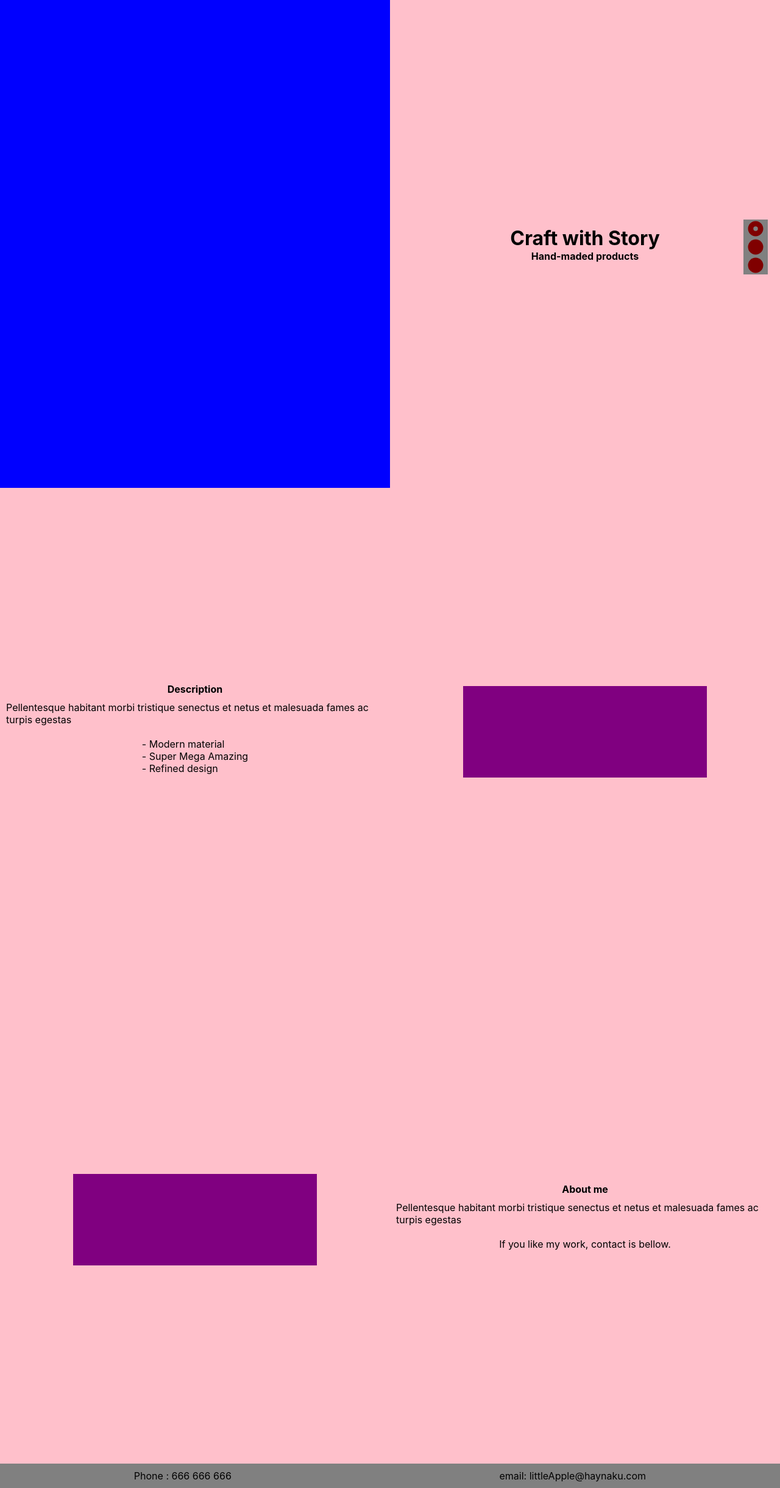
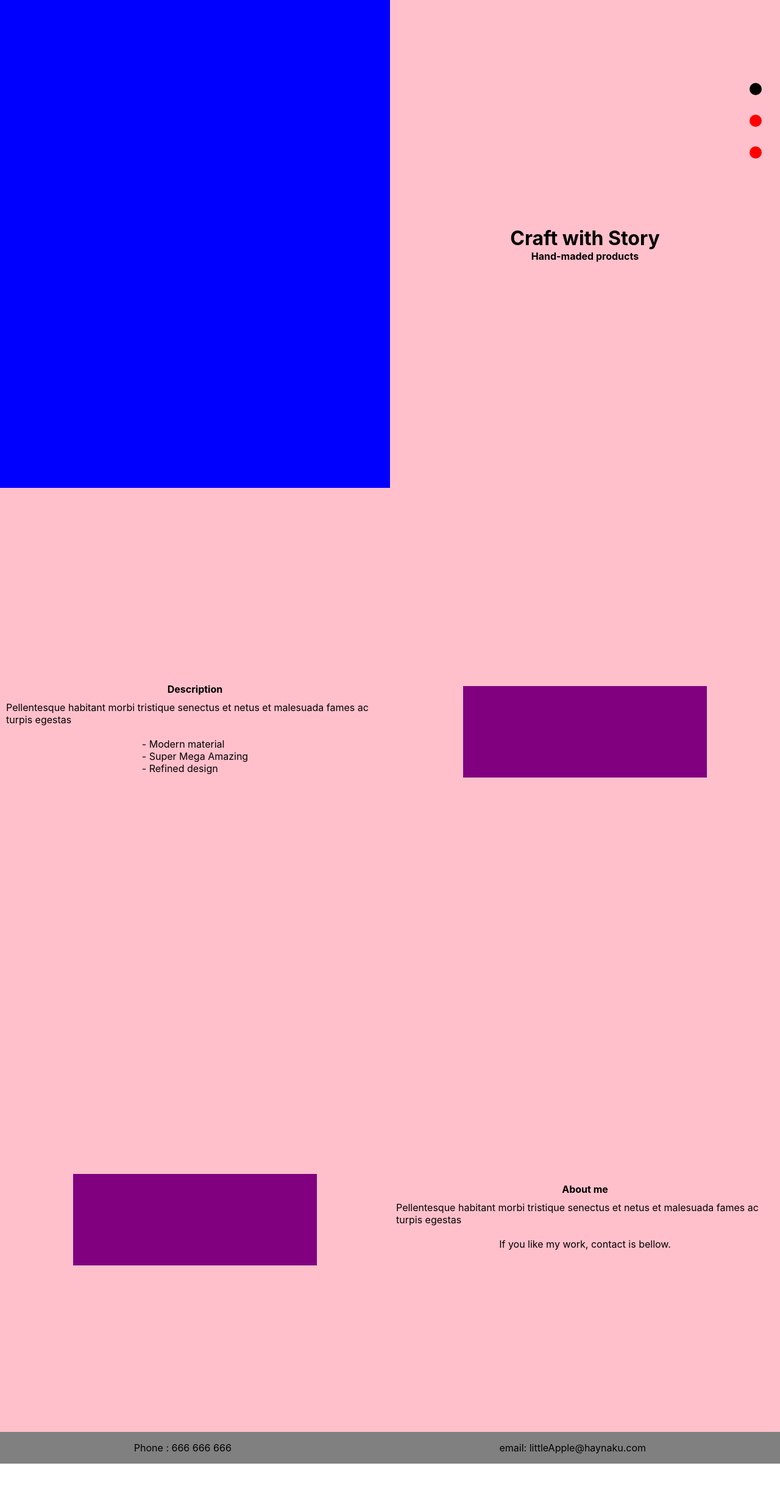
Before and after one commit to GarrettGrim111/handcrafts, a Next.js app: page / in a window 1280 px wide. Shown: the whole page at 61% size. After the commit the page ends 2400 px from the top, so only its background shows below. Built offline with nearby package versions, Linux system fonts and the light colour scheme.

Commit message:
fixed navigation without icons, css changes

```diff
--- a/components/footer.jsx
+++ b/components/footer.jsx
@@ -1,23 +1,24 @@
 import styled from "styled-components";
-import { Text } from "../styles/utils";
+// import { Text } from "styles/utils";
 
 const Footer = () => {
   return (
-    <FooterHolder>
+    <Container>
       <span>Phone : 666 666 666</span>
       <span>email: littleApple@haynaku.com</span>
-    </FooterHolder>
+    </Container>
   );
 };
 
-const FooterHolder = styled.div`
+const Container = styled.footer`
   width: 100%;
-  height: 2.5rem;
+
   background-color: grey;
   display: flex;
   justify-content: space-around;
-
-  align-items: center;
+  position: absolute;
+  bottom: 0;
+  padding: 1rem 0;
 
   @media (max-width: 800px) {
     justify-content: center;
--- /dev/null
+++ b/components/navigation.jsx
@@ -0,0 +1,64 @@
+import { RiRecordCircleFill, RiCheckboxBlankCircleFill } from "react-icons/ri";
+import styled from "styled-components";
+
+import { useRouter } from "next/router";
+import Link from "next/link";
+
+// import Link from 'next/link'
+
+// export default ({ href, children }) => {
+//   const router = useRouter()
+
+//   let className = children.props.className || ''
+//   if (router.pathname === href) {
+//     className = `${className} selected`
+//   }
+
+//   return <Link href={href}>{React.cloneElement(children, { className })}</Link>
+// }
+
+const Navigation = () => {
+  const pathname = useRouter().asPath;
+
+  return (
+    <Holder>
+      <Link href="/#intro" passHref>
+        <MenuItem pathname={pathname} name="/#intro" />
+      </Link>
+      <Link href="/#product" passHref>
+        <MenuItem pathname={pathname} name="/#product" />
+      </Link>
+      <Link href="/#contact" passHref>
+        <MenuItem pathname={pathname} name="/#contact" />
+      </Link>
+    </Holder>
+  );
+};
+
+const Holder = styled.nav`
+  display: flex;
+  justify-content: space-between;
+  align-items: center;
+  flex-direction: column;
+  color: maroon;
+  width: 40px;
+  font-size: 30px;
+  position: fixed;
+  right: 20px;
+  top: 15vh;
+
+  z-index: 5;
+`;
+
+const MenuItem = styled.a`
+  border-radius: 100%;
+  margin: 1rem 0;
+  width: 20px;
+  height: 20px;
+  background-color: ${({ pathname, name }) =>
+    (name === "/#intro" && pathname === "/") || pathname === name
+      ? "black"
+      : "red"};
+`;
+
+export default Navigation;
--- a/components/router.jsx
+++ /dev/null
@@ -1,30 +0,0 @@
-import { RiRecordCircleFill, RiCheckboxBlankCircleFill } from "react-icons/ri";
-import styled from "styled-components";
-
-const Router = () => {
-  return (
-    <Holder>
-      <RiRecordCircleFill />
-      <RiCheckboxBlankCircleFill />
-      <RiCheckboxBlankCircleFill />
-    </Holder>
-  );
-};
-
-const Holder = styled.footer`
-  background-color: grey;
-  display: flex;
-  justify-content: space-between;
-  align-items: center;
-  flex-direction: column;
-  color: maroon;
-  width: 40px;
-  font-size: 30px;
-  position: fixed;
-  right: 0;
-  top: 45vh;
-  margin-right: 20px;
-  z-index: 5;
-`;
-
-export default Router;
--- /dev/null
+++ b/jsconfig.json
@@ -0,0 +1,5 @@
+{
+  "compilerOptions": {
+    "baseUrl": "."
+  }
+}
--- a/pages/_app.js
+++ b/pages/_app.js
@@ -1,12 +1,12 @@
-import { GlobalStyle } from "../styles/global-styles";
-import Footer from "./../components/footer";
+import { GlobalStyle } from "styles/global-styles";
+
 
 function MyApp({ Component, pageProps }) {
   return (
     <>
       <GlobalStyle />
       <Component {...pageProps} />
-      <Footer />
+
     </>
   );
 }
--- a/pages/api/hello.js
+++ /dev/null
@@ -1,6 +0,0 @@
-// Next.js API route support: https://nextjs.org/docs/api-routes/introduction
-
-export default (req, res) => {
-  res.statusCode = 200
-  res.json({ name: 'John Doe' })
-}
--- a/pages/index.js
+++ b/pages/index.js
@@ -2,16 +2,16 @@ import Head from "next/head";
 import styled from "styled-components";
 import {
   Wrapper,
-  WorkPlace1,
-  WorkPlace2,
-  WorkPlace3,
+  WorkPlace,
   Holder,
   Title,
   Subtitle,
   Text,
   Picture,
-} from "../styles/utils";
-import Router from "./../components/router";
+  // Container,
+} from "styles/utils";
+import Navigation from "components/navigation";
+import Footer from "components/footer";
 
 export default function Home() {
   return (
@@ -21,14 +21,15 @@ export default function Home() {
         <link rel="icon" href="/favicon.ico" />
       </Head>
       <Wrapper>
-        <WorkPlace1>
+        <WorkPlace id="intro">
           <Holder>
             <Title>Craft with Story</Title>
             <Subtitle>Hand-maded products</Subtitle>
           </Holder>
-          <Router />
-        </WorkPlace1>
-        <WorkPlace2>
+          <Navigation />
+        </WorkPlace>
+
+        <WorkPlace left id="product">
           <Holder>
             <Subtitle>Description</Subtitle>
             <Text>
@@ -43,9 +44,9 @@ export default function Home() {
           <Holder>
             <Picture />
           </Holder>
-        </WorkPlace2>
+        </WorkPlace>
 
-        <WorkPlace3>
+        <WorkPlace id="contact">
           <Holder>
             <Picture />
           </Holder>
@@ -57,14 +58,12 @@ export default function Home() {
             </Text>
             <Text>If you like my work, contact is bellow.</Text>
           </Holder>
-        </WorkPlace3>
+        </WorkPlace>
+        <Footer />
       </Wrapper>
-
     </div>
   );
 }
-
-
 
 // const Footer = styled.footer``;
 // const Footer = styled.footer``;
--- a/styles/global-styles.js
+++ b/styles/global-styles.js
@@ -11,8 +11,14 @@ body {
     min-height: 100vh;
   font-family: -apple-system, BlinkMacSystemFont, Segoe UI, Roboto, Oxygen,
     Ubuntu, Cantarell, Fira Sans, Droid Sans, Helvetica Neue, sans-serif;
+    overflow: hidden;
 
 }
+
+html {
+          scroll-behavior: smooth;
+        }
+
 
 a {
   color: inherit;
--- a/styles/utils.js
+++ b/styles/utils.js
@@ -14,46 +14,18 @@ export const Wrapper = styled.div`
   position: relative;
 `;
 
-export const WorkPlace1 = styled.div`
+export const WorkPlace = styled.div`
   display: flex;
-  justify-content: flex-start;
-  align-items: flex-end;
+
+  justify-content: ${({ left }) => (left ? "flex-start" : "flex-end")};
   min-height: 100vh;
   width: 100%;
-  /* margin: 0 auto; */
-  max-width: 1900px;
-
   background-color: blue;
-
-  flex-direction: column;
-  position: relative;
-`;
-export const WorkPlace2 = styled.div`
-  display: flex;
-  justify-content: space-between;
-  min-height: 100vh;
-  width: 100%;
-
-  max-width: 1900px;
-
-  background-color: green;
-
-  position: relative;
-`;
-export const WorkPlace3 = styled.div`
-  display: flex;
-  justify-content: space-between;
-  min-height: 100vh;
-  width: 100%;
-
-  max-width: 1900px;
-
-  background-color: green;
-
-  position: relative;
 `;
 
-export const Holder = styled.footer`
+
+
+export const Holder = styled.div`
   background-color: pink;
   display: flex;
   justify-content: center;
@@ -62,6 +34,10 @@ export const Holder = styled.footer`
   width: 50%;
   height: 100vh;
 `;
+
+// export const Container = styled.div`${Holder}
+//  background-color: yellow;
+// `;
 
 export const Title = styled.h1``;
 
```
